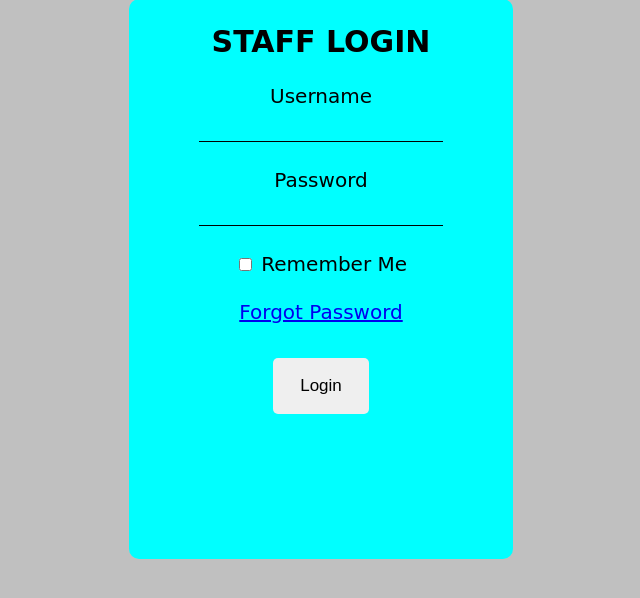
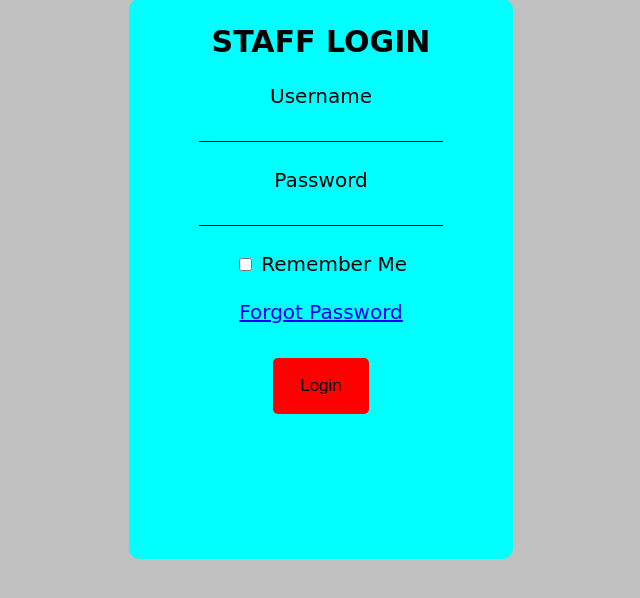
Before and after one commit to Manikandanravi0507/Bsc_Mini_Project, a PHP site: page /Login/login.html in a window 1280 px wide. Shown: the part 121-719 px from the top of the page, without its empty margins (319-959 px from the left). Run offline with PHP 8.4, Linux system fonts and the light colour scheme.

Commit message:
Login page constructed is onging

```diff
--- a/Attendance Management System/Style/style.css
+++ b/Attendance Management System/Style/style.css
@@ -44,7 +44,7 @@ body{
     border: none;
     border-radius:5px;
     padding:10px;
-    background-color:;
+    background-color:red;
     margin-top:10px;
     width:25%;
     height:10%;
```
